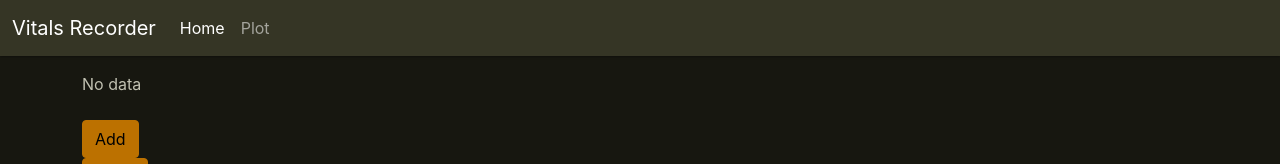
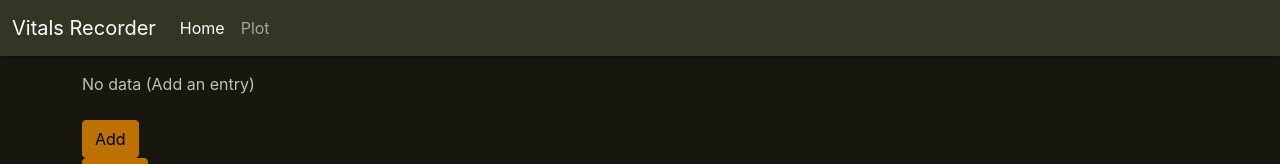
Before and after one commit to chrisvrose/bdrec, a Next.js app: page / in a window 1280 px wide. Shown: the top 164 px of the page. Built offline with nearby package versions, Linux system fonts and the light colour scheme.

Commit message:
[ref] update ifelif

```diff
--- a/components/ItemsView.tsx
+++ b/components/ItemsView.tsx
@@ -1,4 +1,4 @@
-import type { FC } from 'react';
+import type { FC, ReactChild } from 'react';
 import { useState } from 'react';
 import { Accordion, Button } from 'react-bootstrap';
 import { pageSizes } from '../lib/constants';
@@ -8,7 +8,6 @@ import { useIDBFetcher } from '../lib/miscSwr';
 import { ItemView } from './ItemView';
 
 export const ItemsView: FC = function () {
-
     const { data, error, mutate } = useIDBFetcher(
         'getVal',
         true,
@@ -17,16 +16,15 @@ export const ItemsView: FC = function () {
         { refreshInterval: 2000 }
     );
 
-    let val;
+    let dataFragment: ReactChild;
     if (error) {
-        val = <div>Error {error.toString()}</div>;
-    }
-    if (!data) {
-        val = <div>Loading</div>;
+        dataFragment = <div>Error {error.toString()}</div>;
+    } else if (!data) {
+        dataFragment = <div>Loading</div>;
     } else if ((data.length ?? 0) === 0) {
-        val = <div>No data</div>;
+        dataFragment = <div>No data (Add an entry)</div>;
     } else
-        val = (
+        dataFragment = (
             <Accordion>
                 {data.map((e) => (
                     <ItemView
@@ -40,7 +38,7 @@ export const ItemsView: FC = function () {
 
     return (
         <>
-            {val}
+            {dataFragment}
 
             <br />
             <Button
```
